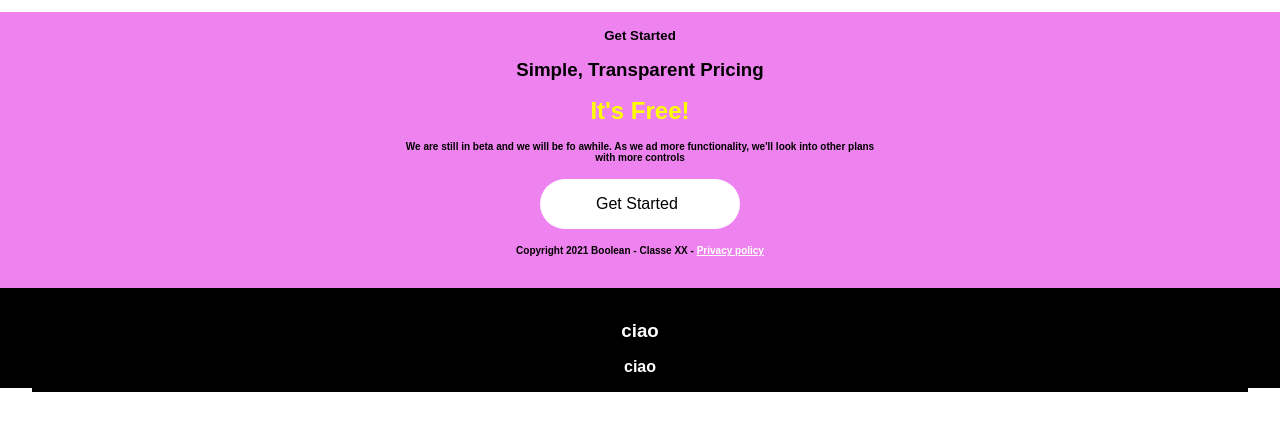
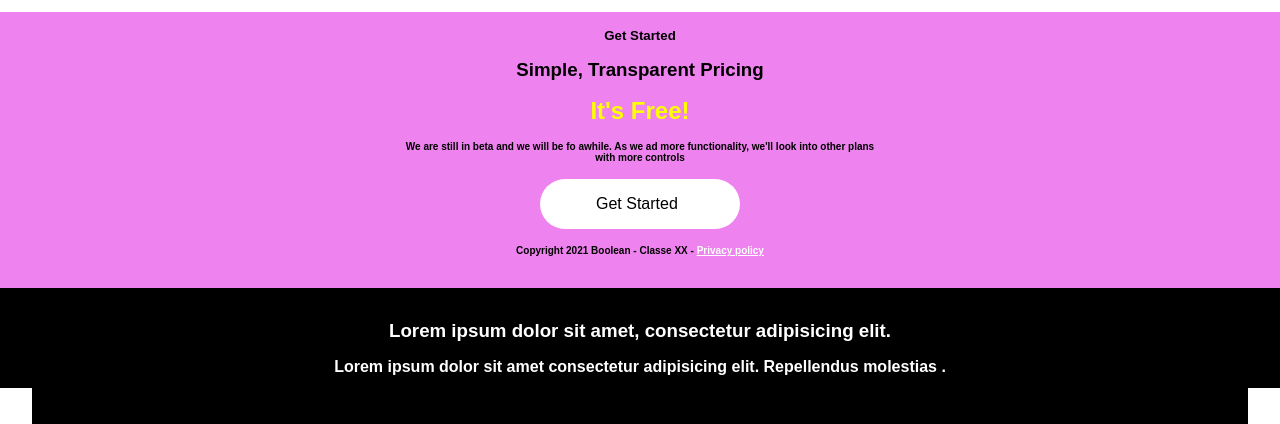
Before and after one commit to fede2796/htmlcss-responsive-layout, a plain HTML site: page index.html in a window 1280 px wide. Shown: the part 3701-4125 px from the top of the page. Before the commit the page ends 4093 px from the top, so only its background shows below. Drawn offline with Linux system fonts and the light colour scheme.

Commit message:
inizio footer

```diff
--- a/css/style.css
+++ b/css/style.css
@@ -344,6 +344,13 @@ footer{
     background-color: black;
     margin-bottom: 1rem;
 }
+.footcont h4{
+    color: white;
+    background-color: black;
+    margin-bottom: 2rem;
+    width: 100%;
+}
+
 
 /*TABLET*/
 @media screen and (min-width:768px){
@@ -536,6 +543,7 @@ footer{
    .stimg2{
         padding-top: 300px;
         padding-right: 200px;
+
    }
    .stimg2 .img-col{
         background-color: white;
@@ -544,6 +552,7 @@ footer{
    }
    .stimg2 img{
        margin-bottom: 20px;
+      align-items: left;
    }
    .stimg2 h2{
        background-color: white;
--- a/index.html
+++ b/index.html
@@ -268,9 +268,10 @@
 
     <footer class="padding-container">
         <div class=" footcont">
-            <h3>ciao</h3>
-            <h4>ciao</h4>
+            <h3>Lorem ipsum dolor sit amet, consectetur adipisicing elit. </h3>
+            <h4>Lorem ipsum dolor sit amet consectetur adipisicing elit. Repellendus molestias .</h4>
         </div>
+
     </footer>
 </body>
 </html>
```
